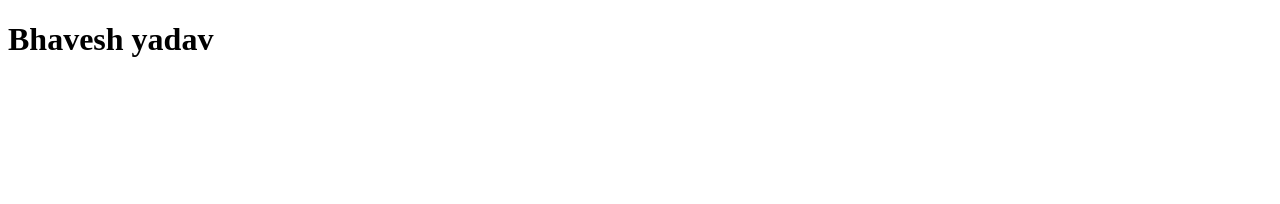
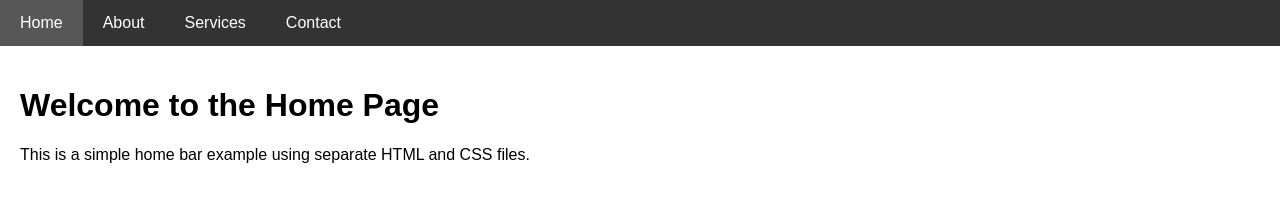
Before and after one commit to bhavesh658/frontEndproject, a plain HTML site: page First.html in a window 1280 px wide. Drawn offline with Linux system fonts and the light colour scheme.

Commit message:
add css file

```diff
--- a/First.html
+++ b/First.html
@@ -1,12 +1,24 @@
 <!DOCTYPE html>
 <html lang="en">
 <head>
-    <meta charset="UTF-8">
-    <meta name="viewport" content="width=device-width, initial-scale=1.0">
-    <title>Document</title>
+  <meta charset="UTF-8">
+  <title>Home Bar</title>
+  <!-- Link to the external CSS file -->
+  <link rel="stylesheet" href="style.css">
 </head>
 <body>
-    <script src="Script.js"></script>
-    <h1>Bhavesh yadav</h1>
+
+  <div class="navbar">
+    <a href="index.html">Home</a>
+    <a href="#">About</a>
+    <a href="#">Services</a>
+    <a href="#">Contact</a>
+  </div>
+
+  <div class="content">
+    <h1>Welcome to the Home Page</h1>
+    <p>This is a simple home bar example using separate HTML and CSS files.</p>
+  </div>
+
 </body>
 </html>
--- /dev/null
+++ b/style.css
@@ -0,0 +1,31 @@
+/* Reset some default spacing */
+body {
+  margin: 0;
+  font-family: Arial, sans-serif;
+}
+
+/* Navbar styling */
+.navbar {
+  background-color: #333;
+  overflow: hidden;
+}
+
+/* Navbar links */
+.navbar a {
+  float: left;
+  display: block;
+  color: white;
+  text-align: center;
+  padding: 14px 20px;
+  text-decoration: none;
+}
+
+/* Hover effect */
+.navbar a:hover {
+  background-color: #575757;
+}
+
+/* Page content styling */
+.content {
+  padding: 20px;
+}
```
